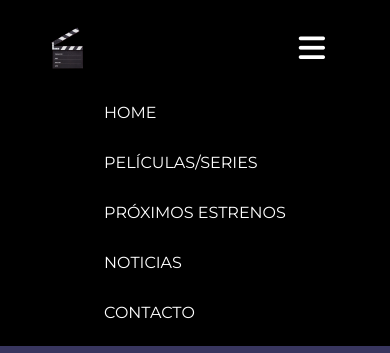
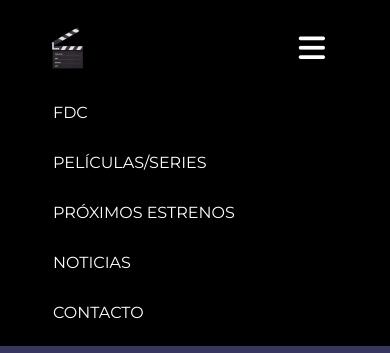
Before and after one commit to SanPorti/dw-segunda-entrega, a plain HTML site: page pages/contacto.html in a window 390 px wide. Both pictures are taken after a click on the button "Toggle navigation". Shown: the top 353 px of the page. Drawn offline with nearby package versions, Linux system fonts and the light colour scheme.

Commit message:
Modifique el nav

```diff
--- a/css/estilo.css
+++ b/css/estilo.css
@@ -46,6 +46,7 @@
 /* HOVER NAV */
 .nav-link:hover {
     color: #e7a02e !important;
+    text-decoration: underline;
     transition: 0.7s;
 }
 
@@ -53,12 +54,6 @@
     color: #e7a02e;
     transition: 0.7s;
 }
-/* -------HEADER------- */
-
-/* .banners {
-    width: 100%;
-    box-shadow: 0px 14px 20px 2px rgb(29, 29, 29);
-} */
 
 /* -------BODY------- */
 
@@ -91,12 +86,9 @@ body {
     text-align: center;
     padding: 10px 50px;
     margin: 0 16rem;
-    /* border: 3px solid black;
-    border-radius: 100px; */
     font-family: Hind, sans-serif;
     font-size: 22px;
     font-weight: 600;
-    /* box-shadow: 9px 6px 7px 0px rgb(29, 29, 29); */
     color: #000000;
 }
 
@@ -398,6 +390,10 @@ footer a:hover {
         font-size: 16px;
     }
 
+    .flex-nav-list {
+        justify-content: flex-start;
+        padding-left: 1rem;
+    }
     /* -------PELICULAS Y SERIES------- */
 
     .posters {
--- a/pages/contacto.html
+++ b/pages/contacto.html
@@ -29,7 +29,7 @@
                 <div class="flex-nav-list">
                     <ul class="navbar-nav">
                         <li class="nav-item nav-padding">
-                            <a class="nav-link text-white nav-fuente" href="../index.html">HOME</a>
+                            <a class="nav-link text-white nav-fuente" href="../index.html">FDC</a>
                         </li>
                         <li class="nav-item nav-padding">
                             <a class="nav-link text-white nav-fuente"
```
Also changed, not shown: index.html (+1 -1 lines), pages/noticias.html (+1 -1 lines), pages/peliculas-series.html (+1 -1 lines), pages/proximos-estrenos.html (+1 -1 lines).
